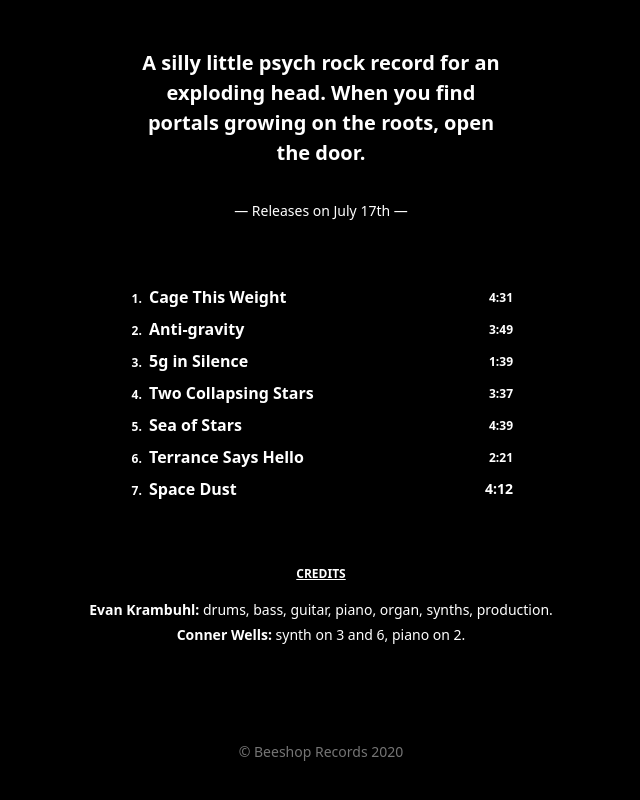
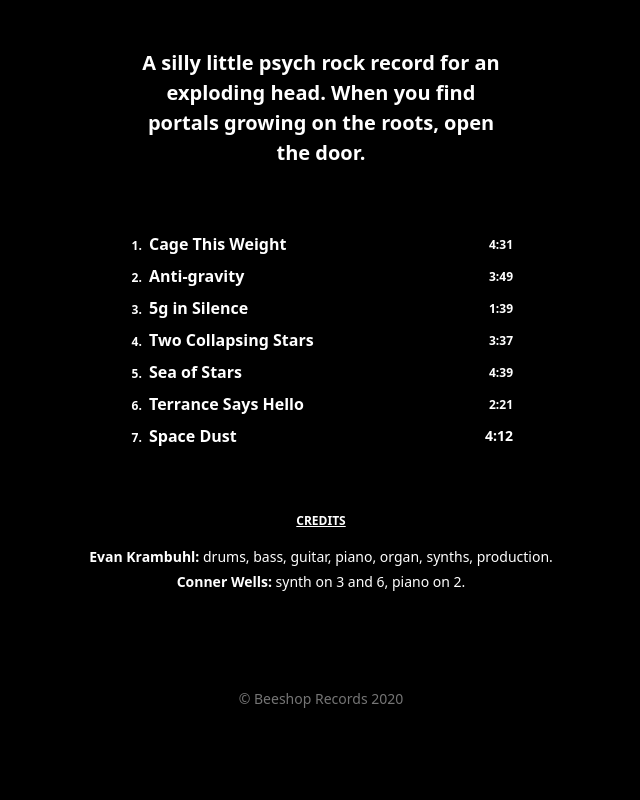
Before and after one commit to krambuhl/kandukrum-space-dust, a website built with Parcel: page source/index.html in a window 1280 px wide. Shown: the part 720-1520 px from the top of the page, without its empty margins (319-959 px from the left). After the commit the page ends 1493 px from the top, so only its background shows below. Built offline with nearby package versions, Linux system fonts and the light colour scheme.

Commit message:
remove date

```diff
--- a/source/index.html
+++ b/source/index.html
@@ -58,22 +58,20 @@
       </div>
     </section>
 
+    <!--
       <section id="links" class="mx-8 my-4">
         <h2 class="text-xs uppercase font-bold mb-4 text-grey-300 underline sr-only">Download</h2>
 
-      <div class="container max-w-sm mx-auto text-sm">
-        <p>&mdash; Releases on July 17th &mdash;</p>
-      </div>
-
-      <!-- <div class="flex justify-center">
+        <div class="flex justify-center">
           <div class="flex justify-center">
             <ul class="font-bold flex flex-wrap justify-center space-x-2">
               <li><a class="inline-block text-white bg-black border border-white rounded-lg px-3 py-1 hover:bg-white hover:text-black" href="#">Apple Music</a></li>
               <li><a class="inline-block text-white bg-black border border-white rounded-lg px-3 py-1 hover:bg-white hover:text-black" href="#">Spotify</a></li>
             </ul>
           </div>
-      </div> -->
+        </div>
     </section>
+    -->
 
     <section id="tracklist" class="mx-8 my-16">
       <h2 class="text-xs uppercase font-bold mb-4 text-grey-300 underline sr-only">Track Listing</h2>
```
Lines whose indentation alone changed are shown as unchanged.
